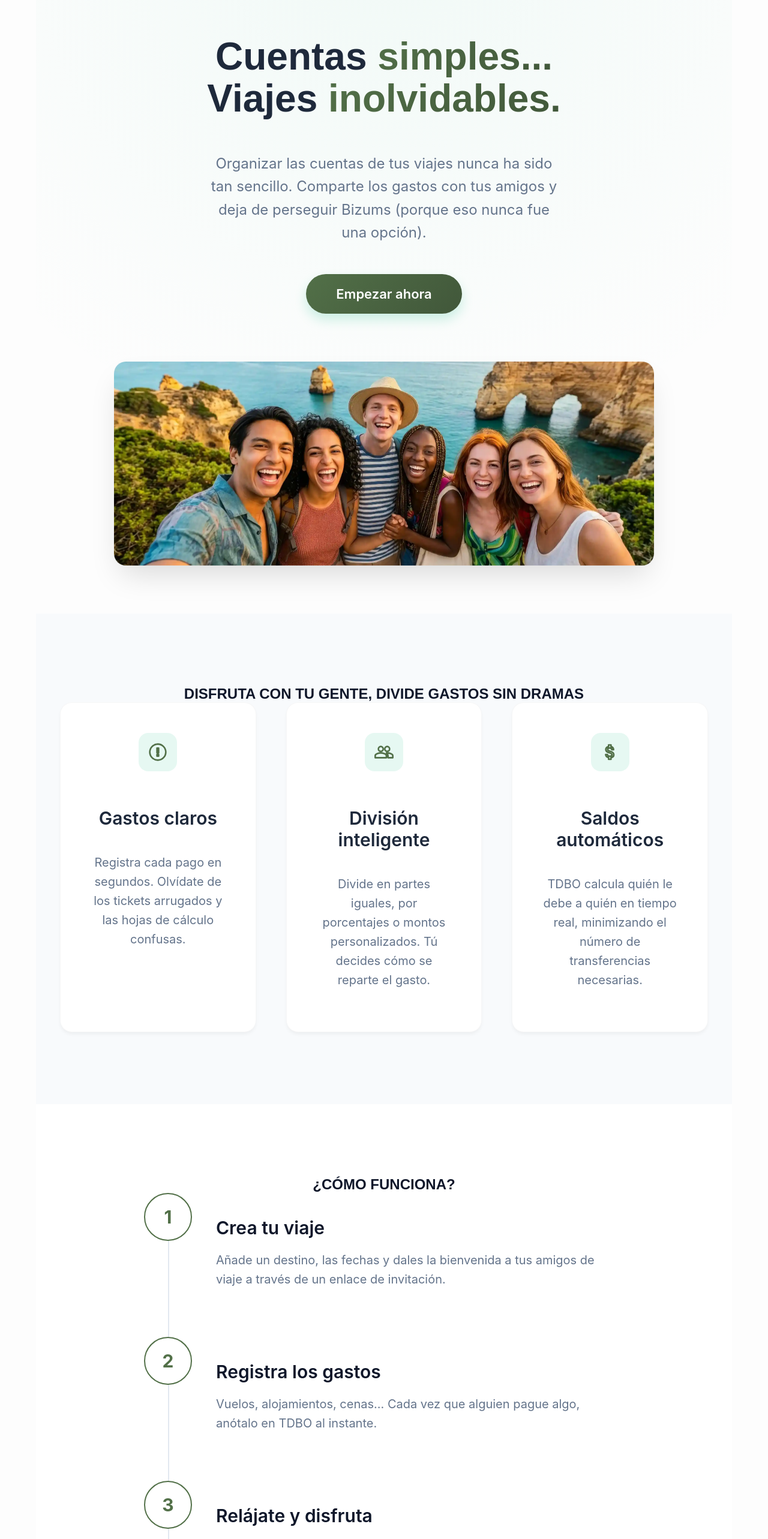
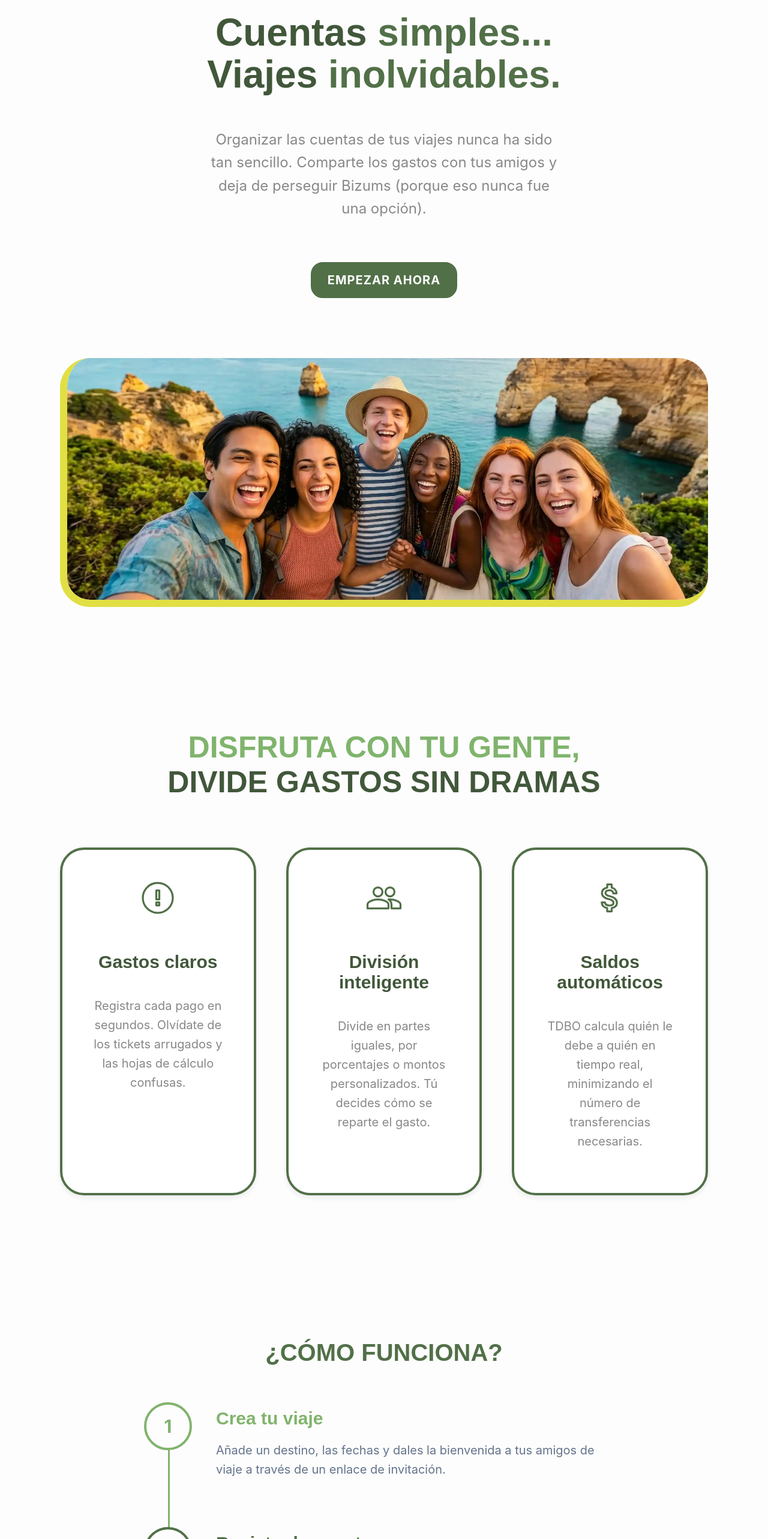
Before and after one commit to Montse-gj/TDBO, a React (Vite) app in the folder frontend/: page /home in a window 1280 px wide. Shown: the part 234-2800 px from the top of the page at 60% size. Built offline with nearby package versions, Linux system fonts and the light colour scheme; a web font is replaced by a local one.

Commit message:
Se finaliza la landing page

```diff
--- a/frontend/src/pages/Home.tsx
+++ b/frontend/src/pages/Home.tsx
@@ -5,7 +5,7 @@ import "../styles/Home.css";
 const Home = () => {
     return (
         <div className="landing-container">
-            {/* Hero Section */}
+
             <section className="hero-section">
                 <h1 className="hero-title">
                     Cuentas <span>simples...</span><br />
@@ -23,9 +23,8 @@ const Home = () => {
                 </div>
             </section>
 
-            {/* Features Section */}
             <section className="features-section">
-                <h2 className="section-title">Disfruta con tu gente, divide gastos sin dramas</h2>
+                <h2 className="section-title">Disfruta con tu gente,<br /><span>divide gastos sin dramas</span></h2>
                 <div className="features-grid">
                     <div className="feature-card">
                         <div className="feature-icon">
@@ -59,29 +58,28 @@ const Home = () => {
                 </div>
             </section>
 
-            {/* How it works Section */}
             <section className="how-it-works">
                 <h2 className="section-title">¿Cómo funciona?</h2>
                 <div className="steps-container">
                     <div className="step-item">
-                        <div className="step-number">1</div>
-                        <div className="step-content">
+                        <div className="step-number one">1</div>
+                        <div className="step-content travel">
                             <h3 className="step-title">Crea tu viaje</h3>
                             <p className="step-desc">Añade un destino, las fechas y dales la bienvenida a tus amigos de viaje a través de un enlace de invitación.</p>
                         </div>
                     </div>
 
                     <div className="step-item">
-                        <div className="step-number">2</div>
-                        <div className="step-content">
+                        <div className="step-number two">2</div>
+                        <div className="step-content register">
                             <h3 className="step-title">Registra los gastos</h3>
                             <p className="step-desc">Vuelos, alojamientos, cenas... Cada vez que alguien pague algo, anótalo en TDBO al instante.</p>
                         </div>
                     </div>
 
                     <div className="step-item">
-                        <div className="step-number">3</div>
-                        <div className="step-content">
+                        <div className="step-number three">3</div>
+                        <div className="step-content relax">
                             <h3 className="step-title">Relájate y disfruta</h3>
                             <p className="step-desc">Nosotros hacemos las matemáticas. Al final del viaje, sabrás exactamente quién debe pagar a quién para saldar las cuentas.</p>
                         </div>
@@ -89,18 +87,15 @@ const Home = () => {
                 </div>
             </section>
 
-            {/* Footer */}
             <footer className="landing-footer">
+                <hr />
                 <div className="footer-content">
                     <img src={logo} alt="TDBO Logo" className="footer-logo" />
                     <div className="footer-links">
-                        <Link to="/home">Inicio</Link>
                         <Link to="/login">Iniciar sesión</Link>
-                        <Link to="/register">Registrarse</Link>
+                        <Link to="/register">Registro</Link>
                     </div>
-                    <div className="footer-bottom">
-                        &copy; {new Date().getFullYear()} TDBO - Travel Dashboard Budget Organizer. Todos los derechos reservados.
-                    </div>
+
                 </div>
             </footer>
         </div>
--- a/frontend/src/styles/Home.css
+++ b/frontend/src/styles/Home.css
@@ -1,6 +1,3 @@
-/* Home.css */
-
-/* Base & Hero */
 .landing-container {
   display: flex;
   flex-direction: column;
@@ -15,90 +12,104 @@
   align-items: center;
   justify-content: center;
   text-align: center;
-  padding: 6rem 2rem 4rem;
-  background: radial-gradient(circle at top, rgba(16, 185, 129, 0.05) 0%, transparent 70%);
+  padding: 4rem 2rem 4rem;
   min-height: 80vh;
-}
 
   .hero-title {
     font-size: clamp(2.5rem, 5vw, 4.5rem);
     font-weight: 800;
-  color: #1e293b;
+    color: var(--dark-green);
     line-height: 1.1;
     margin-bottom: 1.5rem;
     max-width: 800px;
+
+    span {
+      color: var(--green);
+
     }
-
-.hero-title span {
-  color: var(--green, #10b981);
-  background: linear-gradient(135deg, var(--green, #10b981), var(--dark-green, #047857));
-  -webkit-background-clip: text;
-  -webkit-text-fill-color: transparent;
   }
 
   .hero-subtitle {
     font-size: 1.2rem;
-  color: #64748b;
+    color: var(--dark-grey);
     max-width: 600px;
     margin-bottom: 2.5rem;
     line-height: 1.6;
   }
 
   .hero-cta {
-  display: inline-block;
-  background: linear-gradient(135deg, var(--green, #10b981), var(--dark-green, #047857));
-  color: white;
-  padding: 1rem 2.5rem;
-  font-size: 1.1rem;
-  font-weight: 600;
-  border-radius: 50px;
+    position: relative;
+    margin: 1rem auto;
+    width: fit-content;
+    padding: 0.7rem 1.2rem;
+    border: 0.2rem solid var(--green);
+    border-radius: 1rem;
+    color: var(--white);
+    font-weight: 700;
     text-decoration: none;
-  transition: transform 0.3s ease, box-shadow 0.3s ease;
-  box-shadow: 0 10px 20px rgba(16, 185, 129, 0.2);
+    text-transform: uppercase;
+    letter-spacing: 0.05rem;
+    background: var(--green);
+    cursor: pointer;
+    transition: all 0.3s ease;
+    overflow: hidden;
+
+    &::after {
+      position: absolute;
+      content: '';
+      top: -2.5rem;
+      left: -4.5rem;
+      width: 3rem;
+      height: 8rem;
+      transform: rotate(-30deg);
+      background-color: var(--light-green);
+      transition: all 0.3s ease;
     }
 
-.hero-cta:hover {
-  transform: translateY(-3px);
-  box-shadow: 0 15px 30px rgba(16, 185, 129, 0.3);
+    &:hover {
+      border: 0.2rem solid var(--dark-green);
+      color: var(--dark-green);
+      background: transparent;
+      transform: scale(1.05);
+
+      &::after {
+        left: 14rem;
+      }
+    }
   }
 
   .hero-image-wrapper {
     margin-top: 4rem;
-  max-width: 900px;
+    max-width: 60rem;
     width: 100%;
-  border-radius: 20px;
-  overflow: hidden;
-  box-shadow: 0 25px 50px -12px rgba(0, 0, 0, 0.15);
-  animation: float 6s ease-in-out infinite;
+
+    img {
+      width: 100%;
+      height: auto;
+      border-radius: 2.5rem;
+      border-left: 0.6rem solid var(--yellow);
+      border-bottom: 0.6rem solid var(--yellow);
+    }
+  }
 }
 
-.hero-image-wrapper img {
-  width: 100%;
-  height: auto;
-  display: block;
-}
-
-@keyframes float {
-  0% { transform: translateY(0px); }
-  50% { transform: translateY(-15px); }
-  100% { transform: translateY(0px); }
-}
-
-/* Features Section */
 .features-section {
-  padding: 6rem 2rem;
-  background: #f8fafc;
   display: flex;
   flex-direction: column;
   align-items: center;
-}
+  padding: 6rem 2rem;
 
   .section-title {
     font-size: 2.5rem;
     font-weight: 700;
-  color: #0f172a;
+    color: var(--light-green);
     margin-bottom: 4rem;
     text-align: center;
+
+    span {
+      font-weight: 700;
+      color: var(--dark-green);
+    }
   }
 
   .features-grid {
@@ -107,87 +118,95 @@
     gap: 2.5rem;
     max-width: 1200px;
     width: 100%;
-}
 
     .feature-card {
       background: white;
       padding: 2.5rem;
-  border-radius: 20px;
-  box-shadow: 0 4px 6px -1px rgba(0, 0, 0, 0.05);
-  transition: transform 0.3s ease, box-shadow 0.3s ease;
-  border: 1px solid rgba(0,0,0,0.03);
+      border-radius: 2rem;
+      box-shadow: 0 0.2rem 0.3rem 0.1rem rgba(0, 0, 0, 0.05);
+      border: 0.2rem solid var(--green);
       display: flex;
       flex-direction: column;
       align-items: center;
       text-align: center;
-}
-
-.feature-card:hover {
-  transform: translateY(-10px);
-  box-shadow: 0 20px 25px -5px rgba(0, 0, 0, 0.1);
-}
+      transition: all 0.3s ease;
 
       .feature-icon {
-  width: 64px;
-  height: 64px;
-  background: rgba(16, 185, 129, 0.1);
-  color: var(--green, #10b981);
-  border-radius: 16px;
         display: flex;
         align-items: center;
         justify-content: center;
+        color: var(--green);
         margin-bottom: 1.5rem;
-}
 
-.feature-icon svg {
-  width: 32px;
-  height: 32px;
+        svg {
+          width: 3rem;
+          height: 3rem;
           stroke: currentColor;
-  stroke-width: 2;
+          stroke-width: 1.3;
           stroke-linecap: round;
           stroke-linejoin: round;
           fill: none;
+          transition: all 0.3s ease;
+        }
       }
 
       .feature-title {
         font-size: 1.5rem;
         font-weight: 600;
-  color: #1e293b;
+        color: var(--dark-green);
         margin-bottom: 1rem;
+        transition: all 0.3s ease;
+      }
+
+      &:hover {
+        border: 0.2rem solid var(--light-green);
+        transform: translateY(-10px);
+        box-shadow: 0 20px 25px -5px rgba(0, 0, 0, 0.1);
+
+        .feature-title {
+          color: var(--light-green);
+        }
+
+        svg {
+          stroke: var(--light-green);
+        }
       }
 
       .feature-desc {
-  color: #64748b;
+        color: var(--dark-grey);
         line-height: 1.6;
       }
+    }
+  }
+}
 
-/* How It Works Section */
 .how-it-works {
   padding: 6rem 2rem;
-  background: white;
   display: flex;
   flex-direction: column;
   align-items: center;
+
+  h2 {
+    font-size: 2rem;
+    margin-bottom: 3rem;
   }
 
   .steps-container {
     display: flex;
     flex-direction: column;
     gap: 3rem;
-  max-width: 800px;
+    max-width: 40rem;
     width: 100%;
     position: relative;
-}
 
-/* Connecting line for steps */
-.steps-container::before {
+    &::before {
       content: '';
       position: absolute;
       top: 0;
       bottom: 0;
       left: 2rem;
-  width: 2px;
-  background: #e2e8f0;
+      width: 0.15rem;
+      background: var(--light-green);
       z-index: 0;
     }
 
@@ -202,9 +221,7 @@
     .step-number {
       width: 4rem;
       height: 4rem;
-  background: white;
-  border: 2px solid var(--green, #10b981);
-  color: var(--green, #10b981);
+      background: var(--white);
       border-radius: 50%;
       display: flex;
       align-items: center;
@@ -212,10 +229,41 @@
       font-size: 1.5rem;
       font-weight: 700;
       flex-shrink: 0;
+
+      &.one {
+        border: 0.2rem solid var(--light-green);
+        color: var(--light-green);
+      }
+
+      &.two {
+        border: 0.2rem solid var(--green);
+        color: var(--green);
+      }
+
+      &.three {
+        border: 0.2rem solid var(--dark-green);
+        color: var(--dark-green);
+      }
     }
 
     .step-content {
       padding-top: 0.5rem;
+
+      h3 {
+        margin: 0;
+      }
+
+      &.travel h3 {
+        color: var(--light-green);
+      }
+
+      &.register h3 {
+        color: var(--green);
+      }
+
+      &.relax h3 {
+        color: var(--dark-green);
+      }
     }
 
     .step-title {
@@ -229,27 +277,22 @@
       color: #64748b;
       line-height: 1.6;
     }
-
-/* Footer */
-.landing-footer {
-  background: #0f172a;
-  color: #94a3b8;
-  padding: 4rem 2rem 2rem;
-  text-align: center;
+  }
 }
 
+.landing-footer {
   .footer-content {
     display: flex;
-  flex-direction: column;
+    justify-content: space-between;
     align-items: center;
     gap: 1.5rem;
-  max-width: 1200px;
-  margin: 0 auto;
+    width: 100%;
+    padding: 0 2rem;
   }
 
   .footer-logo {
-  filter: brightness(0) invert(1);
-  width: 120px;
+
+    width: 8rem;
     opacity: 0.8;
   }
 
@@ -259,34 +302,35 @@
     justify-content: center;
     gap: 2rem;
     margin: 2rem 0;
-}
 
-.footer-links a {
-  color: #cbd5e1;
+    a {
+      color: var(--dark-grey);
       text-decoration: none;
       transition: color 0.2s;
+
+      &:hover {
+        color: var(--dark-green);
       }
-
-.footer-links a:hover {
-  color: white;
     }
 
     .footer-bottom {
       margin-top: 2rem;
       padding-top: 2rem;
-  border-top: 1px solid rgba(255,255,255,0.1);
+      border-top: 1px solid rgba(255, 255, 255, 0.1);
       width: 100%;
       font-size: 0.9rem;
     }
+  }
+}
 
-/* Responsive adjustments */
 @media (max-width: 768px) {
   .hero-section {
     padding: 4rem 1rem 2rem;
   }
 
   .steps-container::before {
-    left: 1.5rem; /* center of 3rem circle */
+    left: 1.5rem;
+    /* center of 3rem circle */
   }
 
   .step-number {
--- a/frontend/src/styles/index.css
+++ b/frontend/src/styles/index.css
@@ -38,6 +38,7 @@
   --black: #222222;
   --white: #fdfdfd;
   --light-grey: #cccccc;
+  --dark-grey: #888888;
   --light-green: #80B46D;
   --green: #527048;
   --dark-green: #41573A;
@@ -78,16 +79,15 @@ body {
 }
 
 h1,
-h2 {
+h2,
+h3 {
   font-family: var(--montserrat);
   color: var(--green);
 }
 
 h2 {
   font-size: 2rem;
-  ;
   font-weight: 800;
-
   text-align: center;
   text-transform: uppercase;
 
```
Lines whose indentation alone changed are shown as unchanged.
